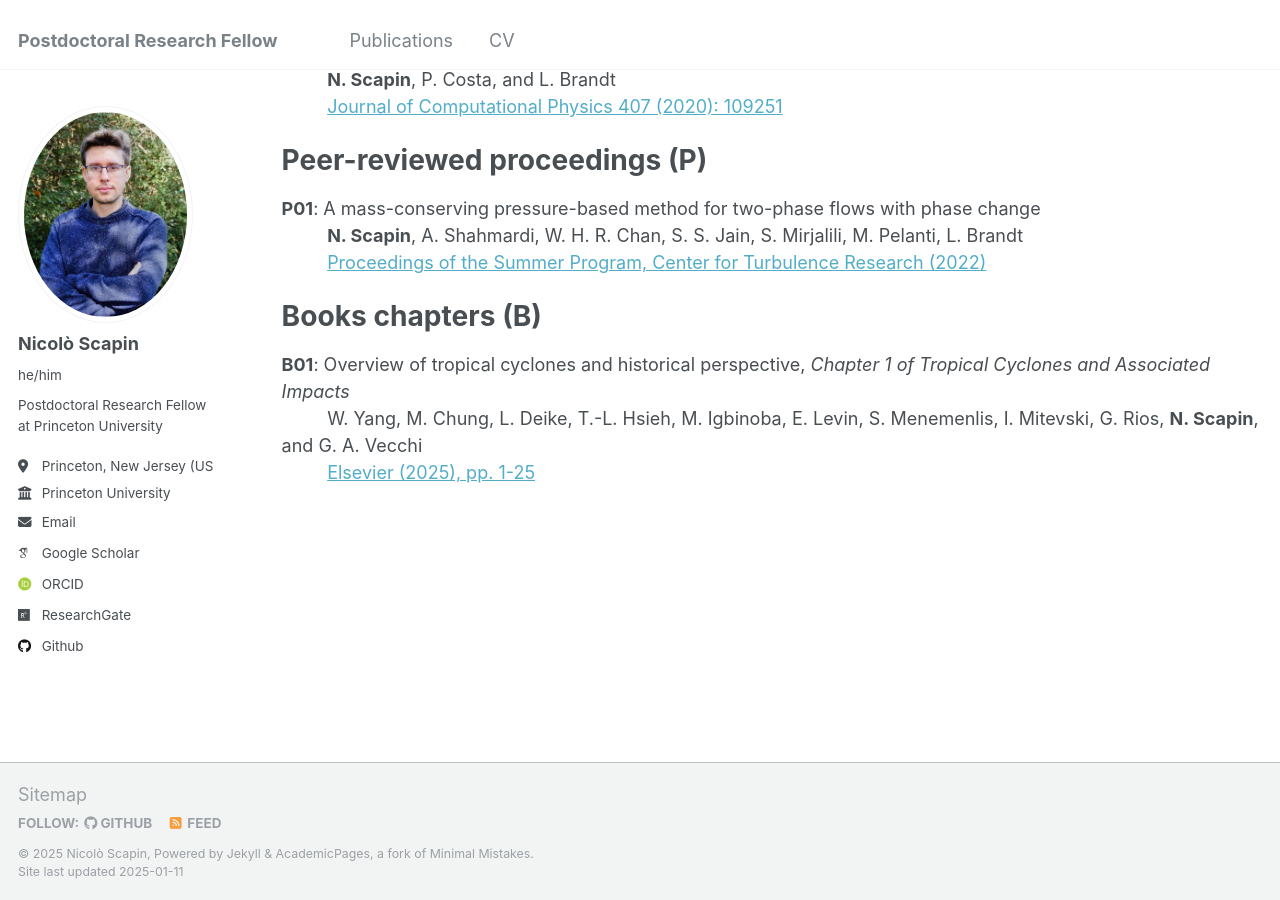
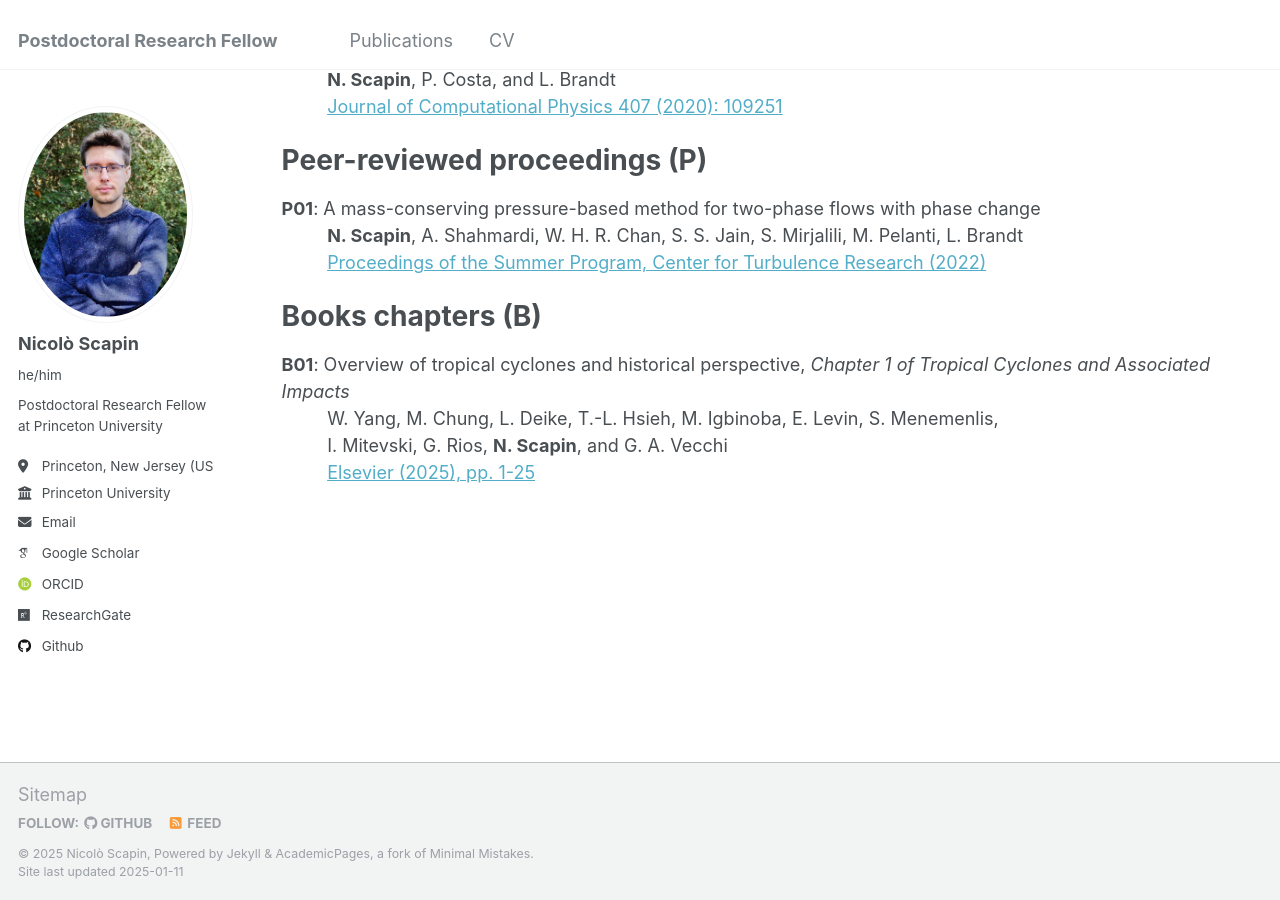
Before and after one commit to nscapin/nscapin.github.io, a Jekyll site: the page built from _pages/publications.md, in a window 1280 px wide and 900 px high, scrolled down 1100 px. Built offline with Jekyll 4.4.1, drawn with Linux system fonts in a browser that asks for light colours; some web fonts are replaced; part of the change alters nothing that is shown.

```diff
--- a/_pages/publications.md
+++ b/_pages/publications.md
@@ -55,5 +55,6 @@ Peer-reviewed proceedings (P)
 Books chapters (B)
 ======
 **B01**: Overview of tropical cyclones and historical perspective, <em>Chapter 1 of Tropical Cyclones and Associated Impacts</em> \
-&nbsp;&nbsp;&nbsp;&nbsp;&nbsp;&nbsp;&nbsp;&nbsp;&nbsp;W. Yang, M. Chung, L. Deike, T.-L. Hsieh, M. Igbinoba, E. Levin, S. Menemenlis, I. Mitevski, G. Rios, **N. Scapin**, and G. A. Vecchi \
+&nbsp;&nbsp;&nbsp;&nbsp;&nbsp;&nbsp;&nbsp;&nbsp;&nbsp;W. Yang, M. Chung, L. Deike, T.-L. Hsieh, M. Igbinoba, E. Levin, S. Menemenlis, \
+&nbsp;&nbsp;&nbsp;&nbsp;&nbsp;&nbsp;&nbsp;&nbsp;&nbsp;I. Mitevski, G. Rios, **N. Scapin**, and G. A. Vecchi \
 &nbsp;&nbsp;&nbsp;&nbsp;&nbsp;&nbsp;&nbsp;&nbsp;&nbsp;[Elsevier (2025), pp. 1-25](https://shop.elsevier.com/books/tropical-cyclones-and-associated-impacts/villarini/978-0-323-95390-0)
```
